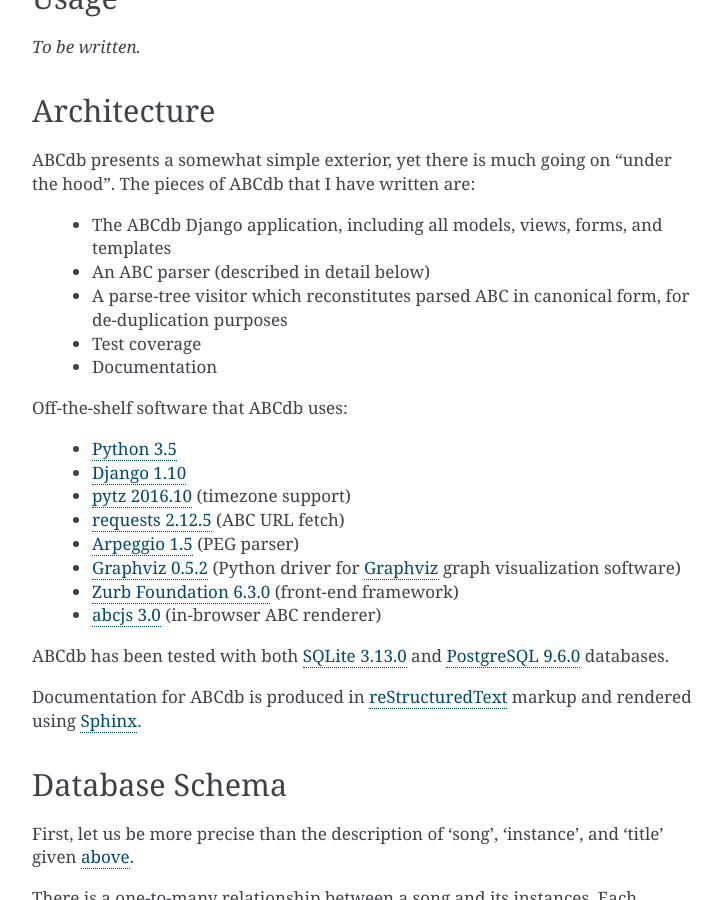
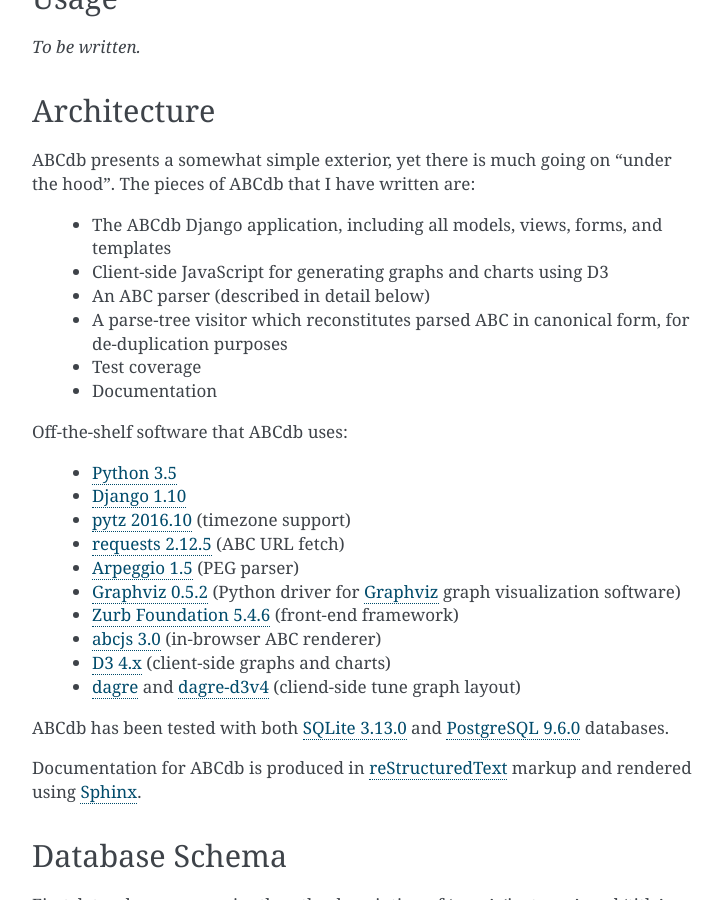
Before and after one commit to theabolton/abcdb, a Sphinx documentation site: the page built from docs/project_description.rst, in a window 1280 px wide and 900 px high, scrolled down 4036 px. Shown: the whole window, without its empty margins (388-1111 px from the left). Built offline with Sphinx 7.4.7, drawn with Linux system fonts in a browser that asks for light colours; pages that are not in the unit, such as notebooks, are missing from menus; some of the changed text lies outside the part shown.

Commit message:
Update documentation: new packages and licensing.

```diff
--- a/README.rst
+++ b/README.rst
@@ -36,6 +36,8 @@
   * `pytz 2016.10 <https://pythonhosted.org/pytz/>`_
   * `requests 2.12.5 <https://github.com/kennethreitz/requests>`_
   * `Arpeggio 1.5 <https://github.com/igordejanovic/Arpeggio>`_
+  * `graphviz 0.5.2 <https://github.com/xflr6/graphviz>`_, as well as the
+    `graphviz <http://www.graphviz.org/>`_ binaries.
 
 Additionally, two environment variables must be set:
 
--- a/docs/project_description.rst
+++ b/docs/project_description.rst
@@ -218,6 +218,7 @@
 the hood". The pieces of ABCdb that I have written are:
 
   * The ABCdb Django application, including all models, views, forms, and templates
+  * Client-side JavaScript for generating graphs and charts using D3
   * An ABC parser (described in detail below)
   * A parse-tree visitor which reconstitutes parsed ABC in canonical form, for
     de-duplication purposes
@@ -233,8 +234,11 @@
   * `Arpeggio 1.5 <https://github.com/igordejanovic/Arpeggio>`_ (PEG parser)
   * `Graphviz 0.5.2 <https://github.com/xflr6/graphviz>`_ (Python driver for
     `Graphviz <http://www.graphviz.org/>`_ graph visualization software)
-  * `Zurb Foundation 6.3.0 <http://foundation.zurb.com/>`_ (front-end framework)
+  * `Zurb Foundation 5.4.6 <http://foundation.zurb.com/>`_ (front-end framework)
   * `abcjs 3.0 <https://github.com/paulrosen/abcjs>`_ (in-browser ABC renderer)
+  * `D3 4.x <https://d3js.org/>`_ (client-side graphs and charts)
+  * `dagre <https://github.com/cpettitt/dagre>`_ and `dagre-d3v4
+    <https://github.com/smbolton/dagre-d3v4>`_ (cliend-side tune graph layout)
 
 ABCdb has been tested with both `SQLite 3.13.0 <https://www.sqlite.org/>`_ and
 `PostgreSQL 9.6.0 <https://www.postgresql.org/>`_ databases.
@@ -396,6 +400,9 @@
   * Graphviz python module: MIT/Expat license
   * Zurb Foundation: MIT/Expat license
   * abcjs: MIT/Expat license
+  * D3: 3-clause BSD license
+  * dagre: MIT/Expat license
+  * dagre-d3v4: MIT/Expat license
 
 See the file
 `LICENSES <https://github.com/smbolton/abcdb/blob/master/LICENSES>`_ for more
```
Also changed, not shown: 1 other file.
